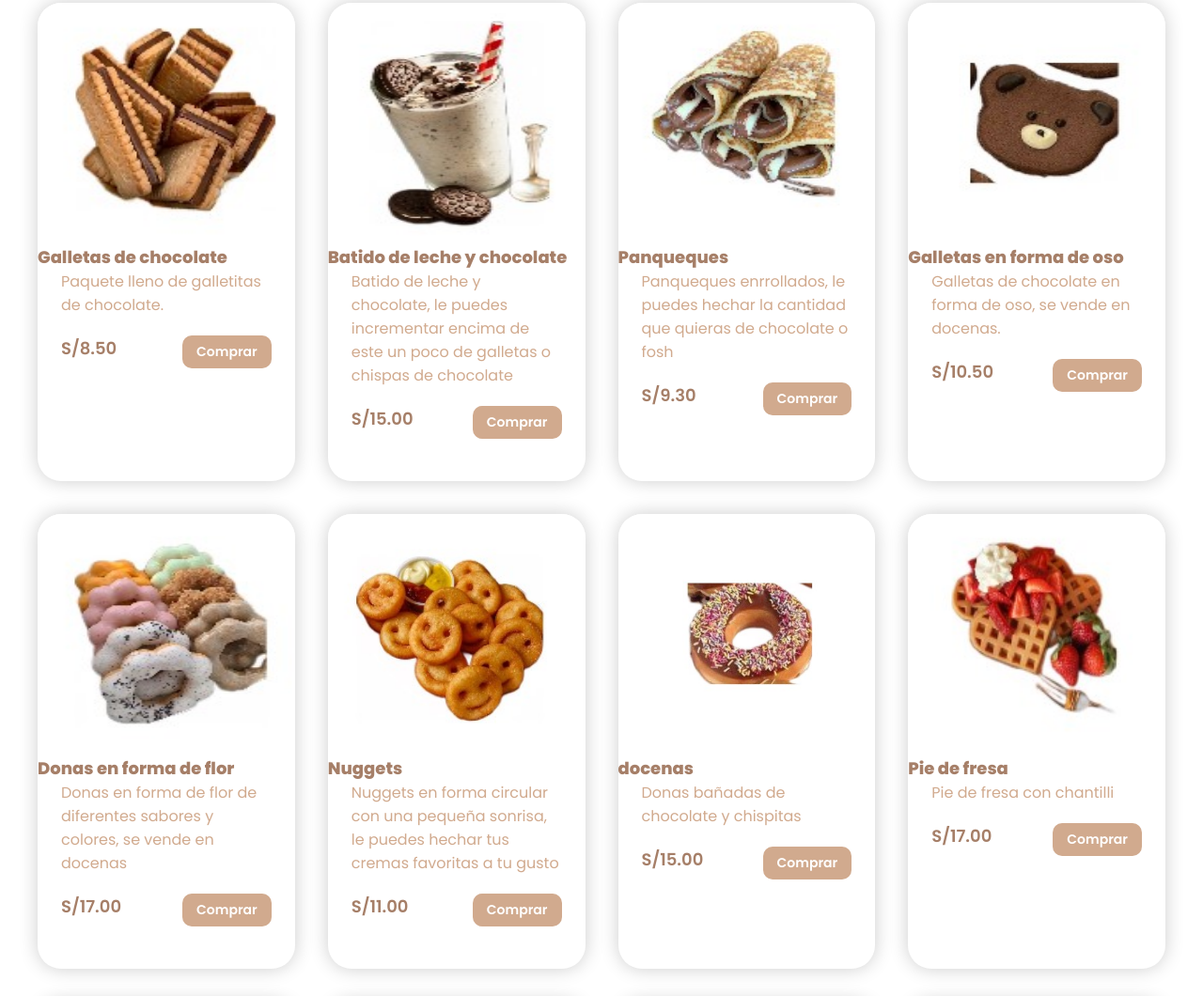
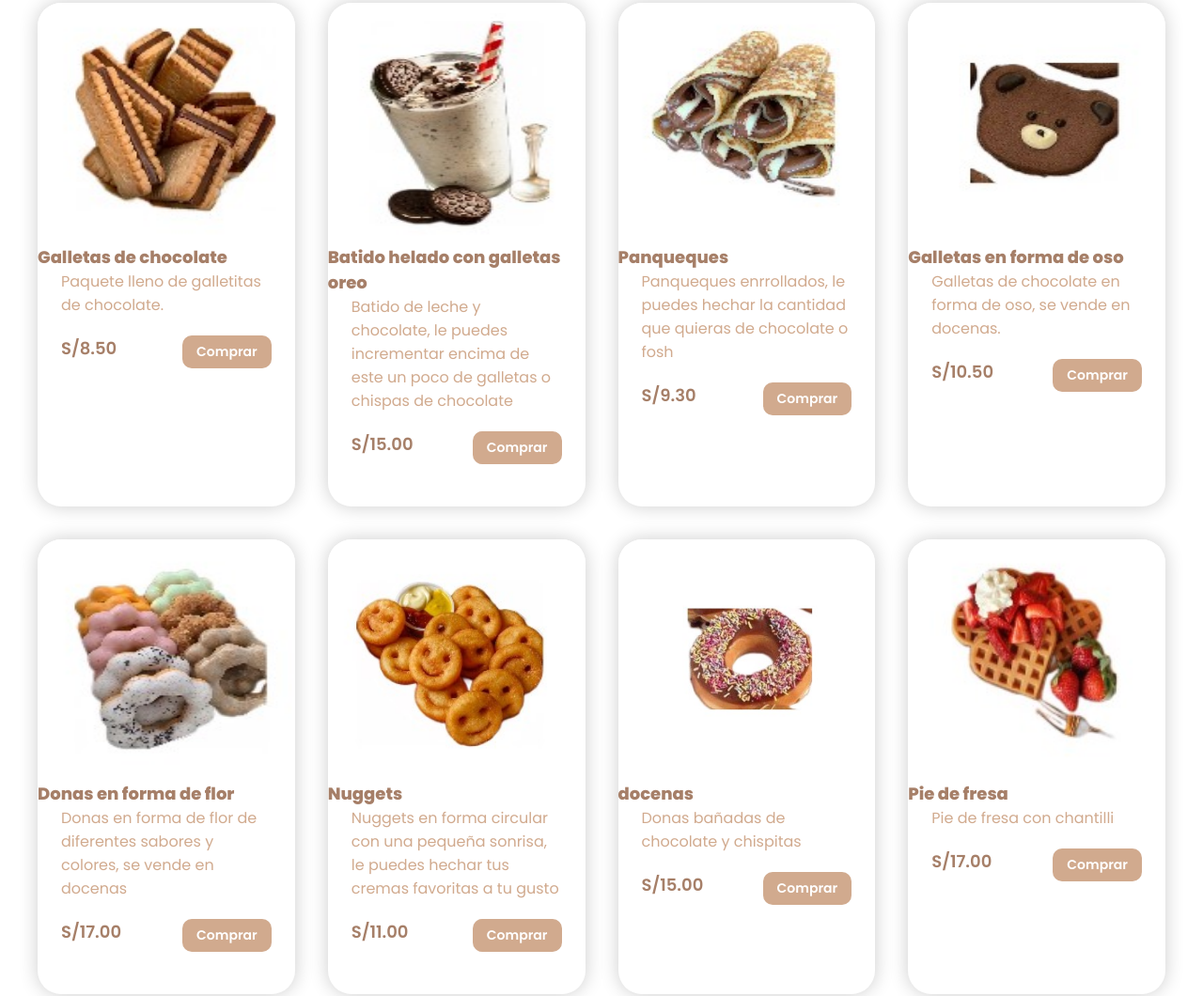
Before and after one commit to Amigaja/Amigaja01, a plain HTML site: page index.html in a window 1280 px wide. Shown: the part 2108-3168 px from the top of the page at 94% size. Drawn offline with Linux system fonts and the light colour scheme.

Commit message:
Update index.html

```diff
--- a/index.html
+++ b/index.html
@@ -119,7 +119,7 @@
             </div>
             <div class="general-txt">
                 <img src="assets/Imagen 04.jpg" alt="">
-                <h3> Batido de leche y chocolate </h3>
+                <h3> Batido helado con galletas oreo </h3>
                 <p>
                     Batido de leche y chocolate, le puedes incrementar encima de este un poco de galletas o chispas de chocolate
                 </p>
```
